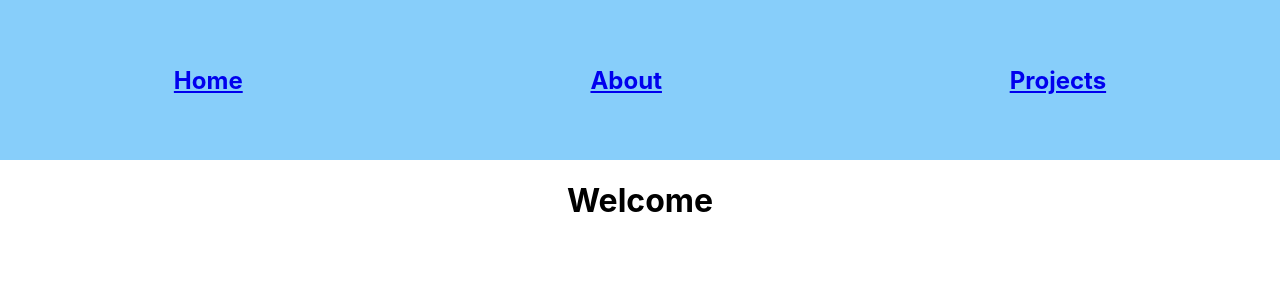
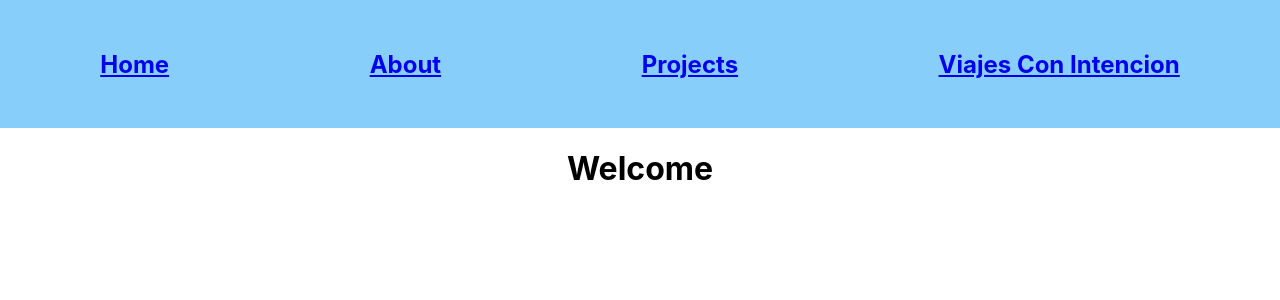
Before and after one commit to jlp21/ironlauncher-full-stack, a React (Create React App) app in the folder client/: page / in a window 1280 px wide. Shown: the top 300 px of the page. Built offline with nearby package versions, Linux system fonts and the light colour scheme.

Commit message:
Added spot for VCI link

```diff
--- a/client/src/components/Navbar/Navbar.css
+++ b/client/src/components/Navbar/Navbar.css
@@ -3,6 +3,6 @@
   flex-direction: row;
   justify-content: space-around;
   align-items: center;
-  height: 10rem;
+  height: 8rem;
   background-color: lightskyblue;
 }
--- a/client/src/components/Navbar/Navbar.jsx
+++ b/client/src/components/Navbar/Navbar.jsx
@@ -13,13 +13,16 @@ class Navbar extends Component {
                     <h2>Home</h2>
                 </Link>
 
-                <Link to ='/about'>
+                <Link to='/about'>
                     <h2>About</h2>
                 </Link>
 
                 <Link to='/projects'>
                     <h2>Projects</h2>
                 </Link>
+
+                <a target="_blank" rel="noreferrer" href="https://viajesconintencion.co">
+                    <h2>Viajes Con Intencion</h2></a>
             </navbar>
         )
     }
```
